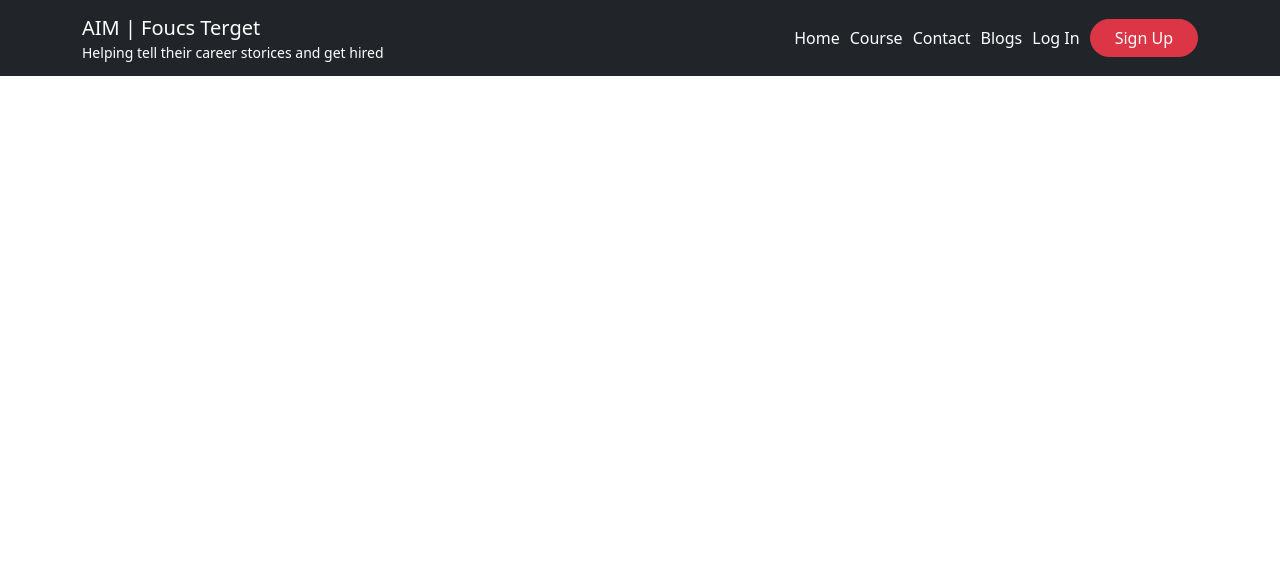
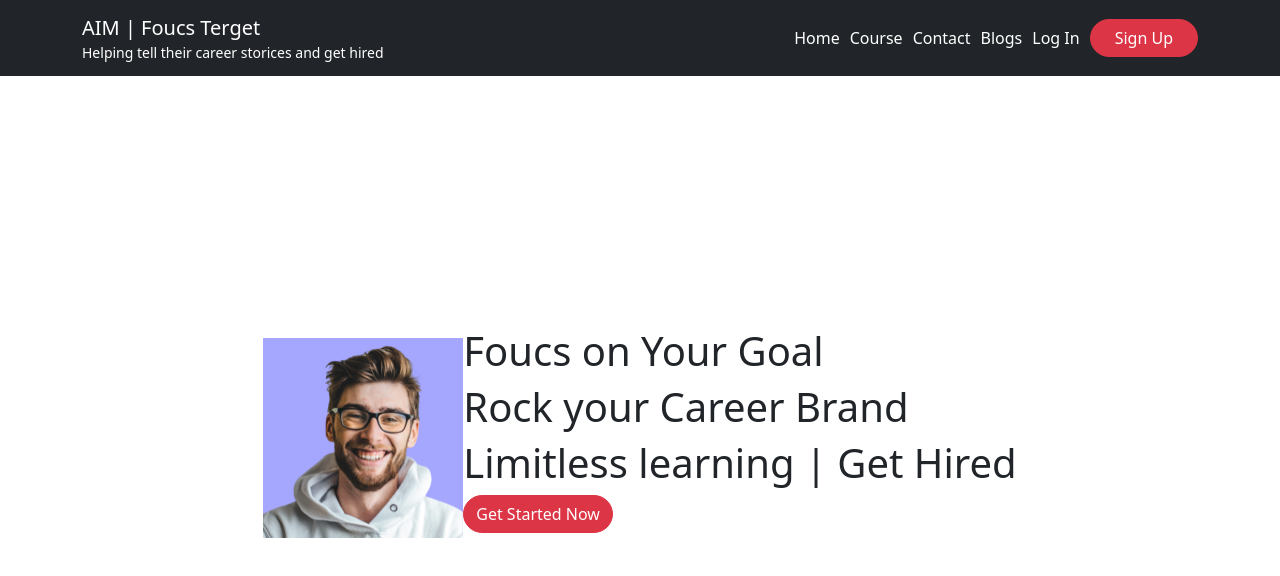
Before and after one commit to YeBenLing-ZAMAN/career-goal, a React (Create React App) app: page / in a window 1280 px wide. Shown: the top 576 px of the page. Built offline with nearby package versions, Linux system fonts and the light colour scheme.

Commit message:
home page structure is done with simple design

```diff
--- a/src/App.js
+++ b/src/App.js
@@ -1,10 +1,15 @@
+import { Route, Routes } from 'react-router-dom';
 import './App.css';
 import Header from './Components/Header/Header';
+import HomePage from './Components/HomePage/HomePage';
 
 function App() {
   return (
     <div>
-    <Header></Header>
+      <Header></Header>
+      <Routes>
+        <Route path='/' element={<HomePage></HomePage>}></Route>
+      </Routes>
     </div>
   );
 }
--- /dev/null
+++ b/src/Components/HomePage/HomePage.css
@@ -0,0 +1,4 @@
+
+.home-container{
+    min-height: calc(100vh - 76px);
+}
--- /dev/null
+++ b/src/Components/HomePage/HomePage.js
@@ -0,0 +1,20 @@
+import React from 'react';
+import './HomePage.css';
+import profile1 from '../../Image/avatar-11.jpg';
+const HomePage = () => {
+    return (
+        <div className='home-container d-flex justify-content-center align-items-center'>
+            <div>
+                <img src={profile1} alt="" />
+            </div>
+            <div>
+                <h1>Foucs on Your Goal</h1>
+                <h1>Rock your Career Brand</h1>
+                <h1>Limitless learning | Get Hired</h1>
+                <p className='btn btn-danger rounded-pill'>Get Started Now</p>
+            </div>
+        </div>
+    );
+};
+
+export default HomePage;
```
Also changed, not shown: src/Image/avatar-11.jpg (added).
